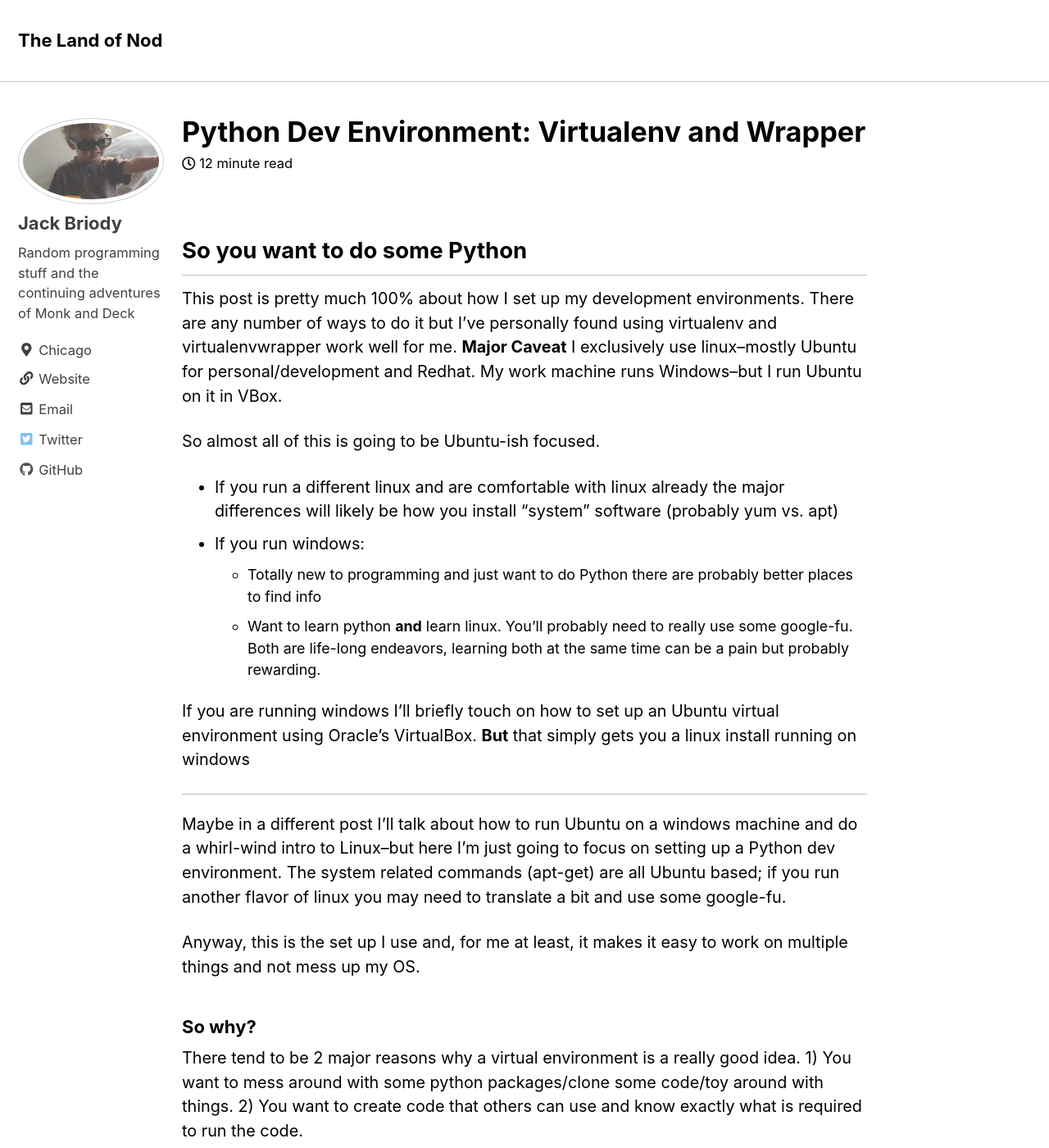
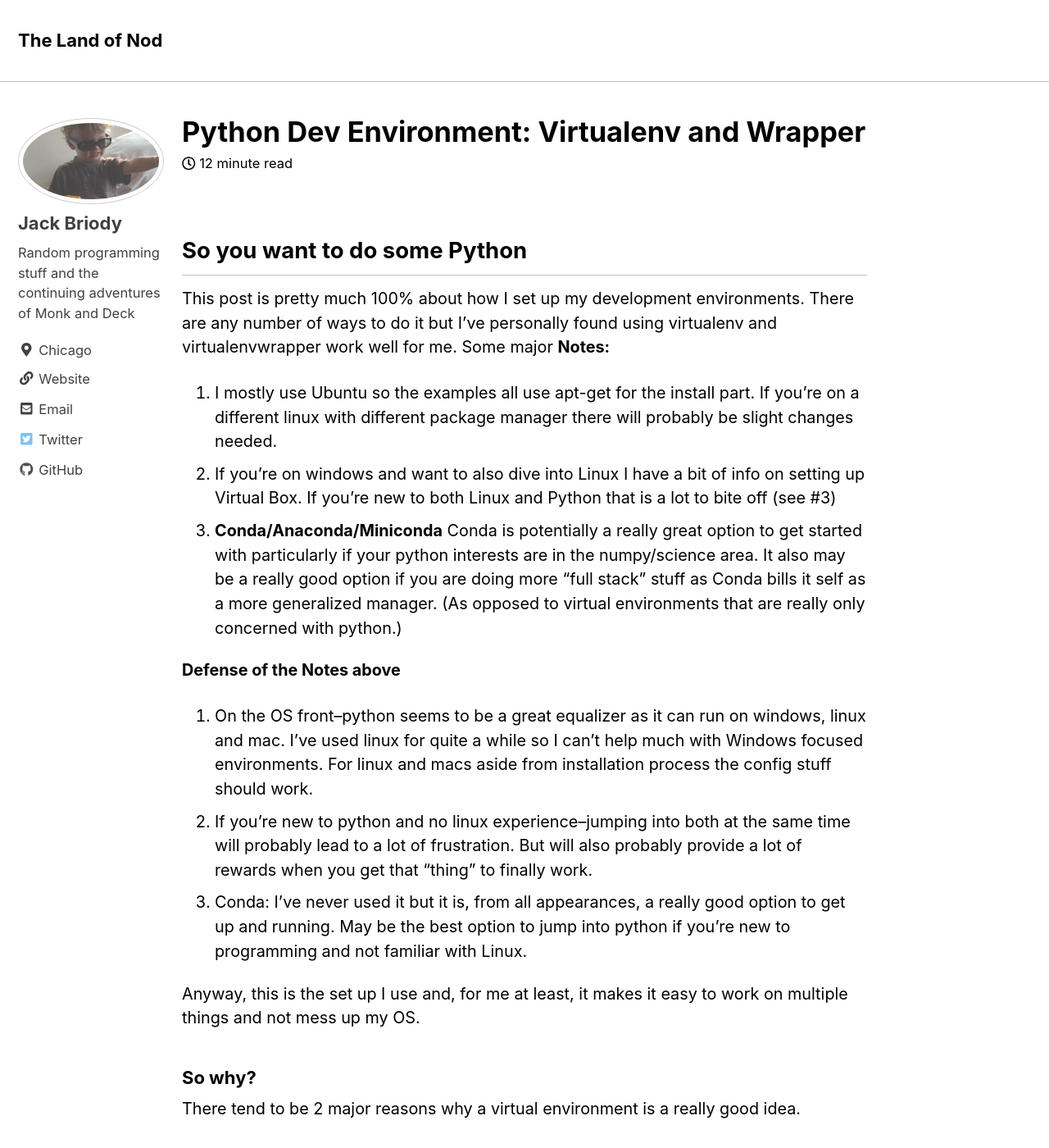
Before and after one commit to jmbriody/jmbriody.github.io, a Jekyll site: the page built from _posts/2018-01-22-python-devenv.markdown, in a window 1280 px wide and 1400 px high. Shown: the whole window at 82% size. Built offline with Jekyll 4.4.1, drawn with Linux system fonts in a browser that asks for light colours; nearby versions of some CDN libraries; comment, search, counter and statistics services are not loaded; some of the changed text lies outside the part shown.

Commit message:
More devenv edits

```diff
--- a/_posts/2018-01-22-python-devenv.markdown
+++ b/_posts/2018-01-22-python-devenv.markdown
@@ -6,36 +6,32 @@ categories: python setup
 tags: python setup
 ---
 ## So you want to do some Python
-This post is pretty much 100% about how I set up my development environments. There are any number of ways to do it but I've personally found using virtualenv and virtualenvwrapper work well for me. **Major Caveat** I  exclusively use linux--mostly Ubuntu for personal/development and Redhat. My work machine runs Windows--but I run Ubuntu on it in VBox.
+This post is pretty much 100% about how I set up my development environments. There are any number of ways to do it but I've personally found using virtualenv and virtualenvwrapper work well for me. Some major **Notes:**
 
-So almost all of this is going to be Ubuntu-ish focused.
-* If you run a different linux and are comfortable with linux already the major differences will likely be how you install "system" software (probably yum vs. apt)
-* If you run windows:
-  * Totally new to programming and just want to do Python there are probably better places to find info
-  * Want to learn python **and** learn linux. You'll probably need to really use some google-fu. Both are life-long endeavors, learning both at the same time can be a pain but probably rewarding.
+1. I mostly use Ubuntu so the examples all use apt-get for the install part. If you're on a different linux with different package manager there will probably be slight changes needed.
+2. If you're on windows and want to also dive into Linux I have a bit of info on setting up Virtual Box. If you're new to both Linux and Python that is a lot to bite off (see #3)
+3. **Conda/Anaconda/Miniconda** Conda is potentially a really great option to get started with particularly if your python interests are in the numpy/science area. It also may be a really good option if you are doing more "full stack" stuff as Conda bills it self as a more generalized manager. (As opposed to virtual environments that are really only concerned with python.)
 
-If you are running windows I'll briefly touch on how to set up an Ubuntu virtual environment using Oracle's VirtualBox. **But** that simply gets you a linux install running on windows
+**Defense of the Notes above**
 
---------
-Maybe in a different post I'll talk about how to run Ubuntu on a windows machine and do a whirl-wind intro to Linux--but here I'm just going to focus on setting up a Python dev environment. The system related commands (apt-get) are all Ubuntu based; if you run another flavor of linux you may need to translate a bit and use some google-fu.
+1. On the OS front--python seems to be a great equalizer as it can run on windows, linux and mac. I've used linux for quite a while so I can't help much with Windows focused environments. For linux and macs aside from installation process the config stuff should work.
+2. If you're new to python and no linux experience--jumping into both at the same time will probably lead to a lot of frustration. But will also probably provide a lot of rewards when you get that "thing" to finally work.
+3. Conda: I've never used it but it is, from all appearances, a really good option to get up and running. May be the best option to jump into python if you're new to programming and not familiar with Linux.
 
 Anyway, this is the set up I use and, for me at least, it makes it easy to work on multiple things and not mess up my OS.
 
 ### So why?
-There tend to be 2 major reasons why a virtual environment is a really good idea. 1) You want to mess around with some python packages/clone some code/toy around with things. 2) You want to create code that others can use and know exactly what is required to run the code.
+There tend to be 2 major reasons why a virtual environment is a really good idea.
+
+1. You want to mess around with some python packages/clone some code/toy around with things.
+2. You want to create code that others can use and know exactly what is required to run the code.
+3. Profit! (Sorry.) Serious reason #3 virtual environments and virtualenvwrapper will make life easier if you bounce from thing to thing or work on a number of different projects.
 
 For beginners the first case is very important. Virtual Environments let you use any Python version you want and let you pile on any array of extra packages and package versions without polluting your OS'es environment. Randomly adding packages to your OS may not hurt much--but you can break things, and you will almost certainly break things if you just change your OS python from 2.7 to 3.5. Beyond that, lets say you want to mess around with numpy or flask; you find some interesting projects to test out. Then you discover project A wants X version of numpy and project B wants y version. In short, down the road, if your projects are in virtual environments you won't end up trying to figure out what change you made to your system broke something that worked 2 months ago.
 
 Second case is sort of the evolution of the first. When you start writing stuff that you want to share you will be able to easily say what exactly is required to run your code. With the right set up, testing suites, and validation you'll even be able to provide a range of environments that your code will work with.
 
-The unmentioned case, which may be the most compelling of all, is that a good virtual environment set up will help you organize your projects and code.
-
-## Windows Vs. Linux
-Before I get started I'll again mention this is purely Linux focused. I have nothing against windows I just happen to use Linux for most of my work and find it is easier to get the range of tools I need on Linux machines.
-
-* If you don't know linux and don't currently want to dive into that there are much better places to find info for setting up environments. [I'll see if I can find some links--but a decent google search will probably find a world of info.]
-* If you are on Windows and want to try out Linux or are a bit familiar with it I've got a few links below on running Ubuntu in VirtualBox. If you are totally new to Linux this path will be challenging but will probably pay off as a lot of other stuff you may run into like dockers, MySQL/PostGres, etc. tend to be easy to get up and running on Linux.
-* If you run Linux already you're good to go.
+3rd case is the real reason--it will save your sanity. Whether you bounce from topic to topic or have a laser beam like focus on a specific area, managing your code with virtual environments should help you keep your stuff organized.
 
 #### Detour to VirtualBox
 For the Windows users--VirtualBox is a Cisco Virtual machine that can run a full-blown OS on Windows. It can run just about any flavor of Linux you want, Windows, or even OS X. I'm not going to go into details on the install and setup but two good resources are . . .
```
Also changed, not shown: other parts of _posts/2018-01-22-python-devenv.markdown (+1 -1 lines).
